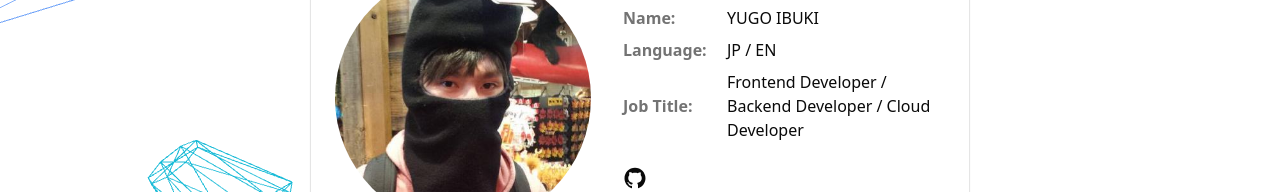
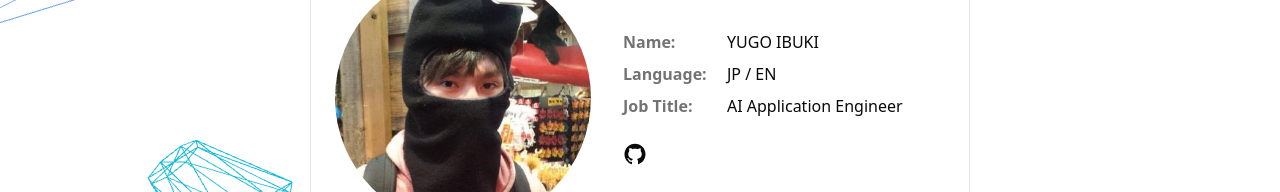
Before and after one commit to yugo-ibuki/portfolio, a Next.js app: page / in a window 1280 px wide. Shown: the part 153-345 px from the top of the page. Built offline with nearby package versions, Linux system fonts and the light colour scheme; no server answers.

Commit message:
change job title

```diff
--- a/src/app/page.tsx
+++ b/src/app/page.tsx
@@ -21,7 +21,7 @@ const profiles: TProfiles[] = [
   { name: 'Name', description: 'YUGO IBUKI' },
   // { name: 'Age', description: '30' },
   { name: 'Language', description: 'JP / EN' },
-  { name: 'Job Title', description: 'Frontend Developer / Backend Developer / Cloud Developer' },
+  { name: 'Job Title', description: 'AI Application Engineer' },
 ]
 
 const Page: NextPage = () => {
```
